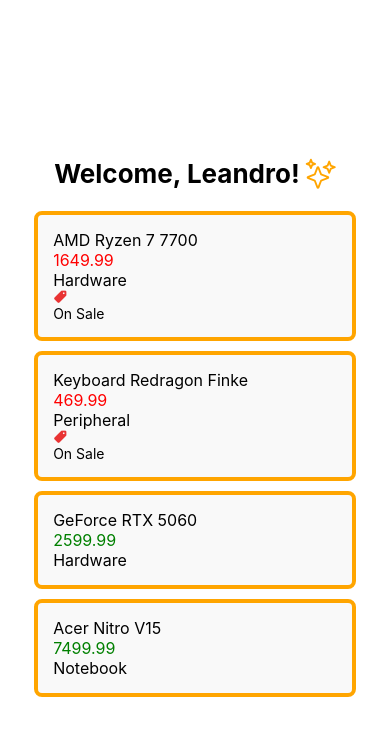
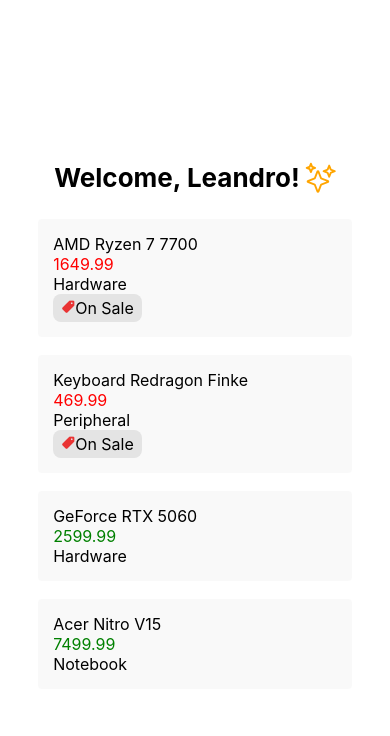
Before and after one commit to leandrolarson/mobile-utfpr, a React Native app: screen / in a window 390 px wide. Shown: the top 736 px of the page. Built offline with nearby package versions, Linux system fonts and the light colour scheme.

Commit message:
update ProductList.tsx

```diff
--- a/components/ProductList.tsx
+++ b/components/ProductList.tsx
@@ -40,18 +40,18 @@
 
       {dataList.map((item, index) => (
         <View key={index} style={styles.itemCard}>
-          <Text style={styles.itemName}>{item.name}</Text>
+          <Text style={styles.itemText}>{item.name}</Text>
 
           <Text
-            style={[styles.itemPrice, { color: item.onSale ? "red" : "green" }]}
+            style={[styles.itemText, { color: item.onSale ? "red" : "green" }]}
           >
             {item.price}
           </Text>
-          <Text style={styles.itemCategory}>{item.category}</Text>
+          <Text style={styles.itemText}>{item.category}</Text>
           {item.onSale && (
             <View style={styles.saleBadge}>
               <Ionicons name="pricetag" size={14} color="#e93333" />
-              <Text style={styles.sale}>On Sale</Text>
+              <Text style={styles.itemText}>On Sale</Text>
             </View>
           )}
         </View>
@@ -72,15 +72,7 @@
     fontSize: 26,
     fontWeight: "bold",
   },
-  itemName: {
-    fontSize: 16,
-    fontWeight: "semibold",
-  },
-  itemPrice: {
-    fontSize: 16,
-    fontWeight: "semibold",
-  },
-  itemCategory: {
+  itemText: {
     fontSize: 16,
     fontWeight: "semibold",
   },
@@ -90,10 +82,18 @@
     borderRadius: 8,
     marginBottom: 10,
     borderWidth: 4,
-    borderColor: "orange",
+    borderColor: "#ffffff",
+    elevation: 6
   },
-  sale: {},
-  saleBadge: {},
+  saleBadge: {
+    flexDirection: "row",
+    alignItems: "center",
+    backgroundColor: "#e4e4e4",
+    paddingHorizontal: 8,
+    paddingVertical: 4,
+    borderRadius: 8,
+    alignSelf: "flex-start",
+  },
 });
 
 export default ProductList;
```
